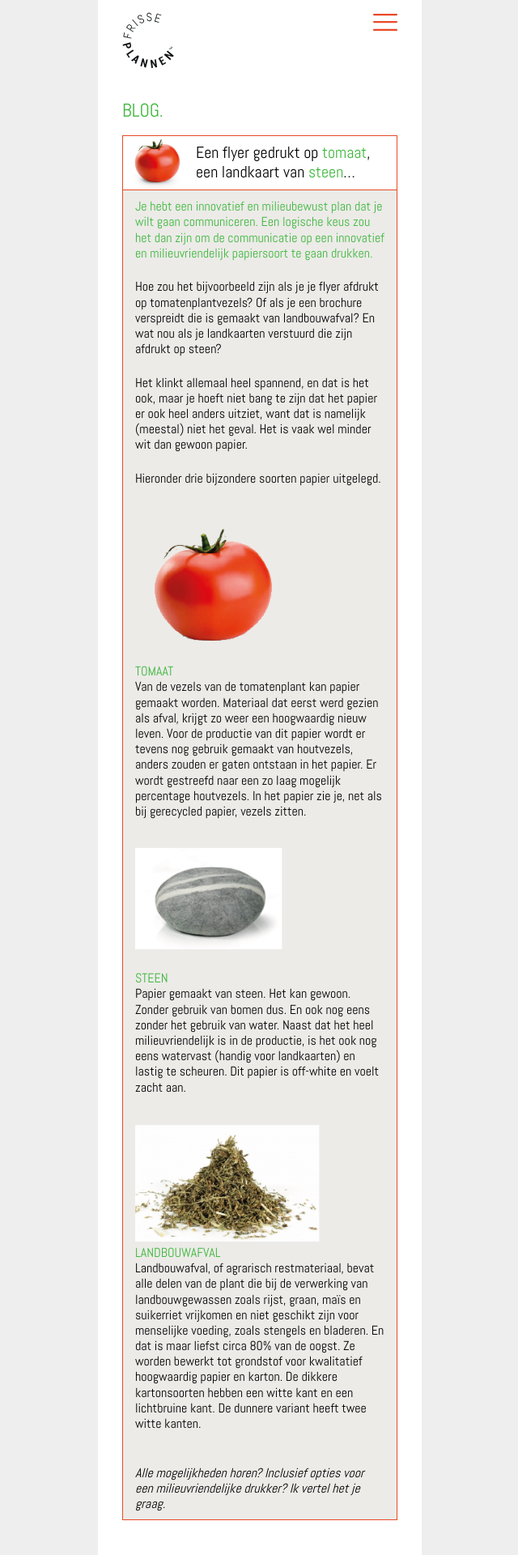
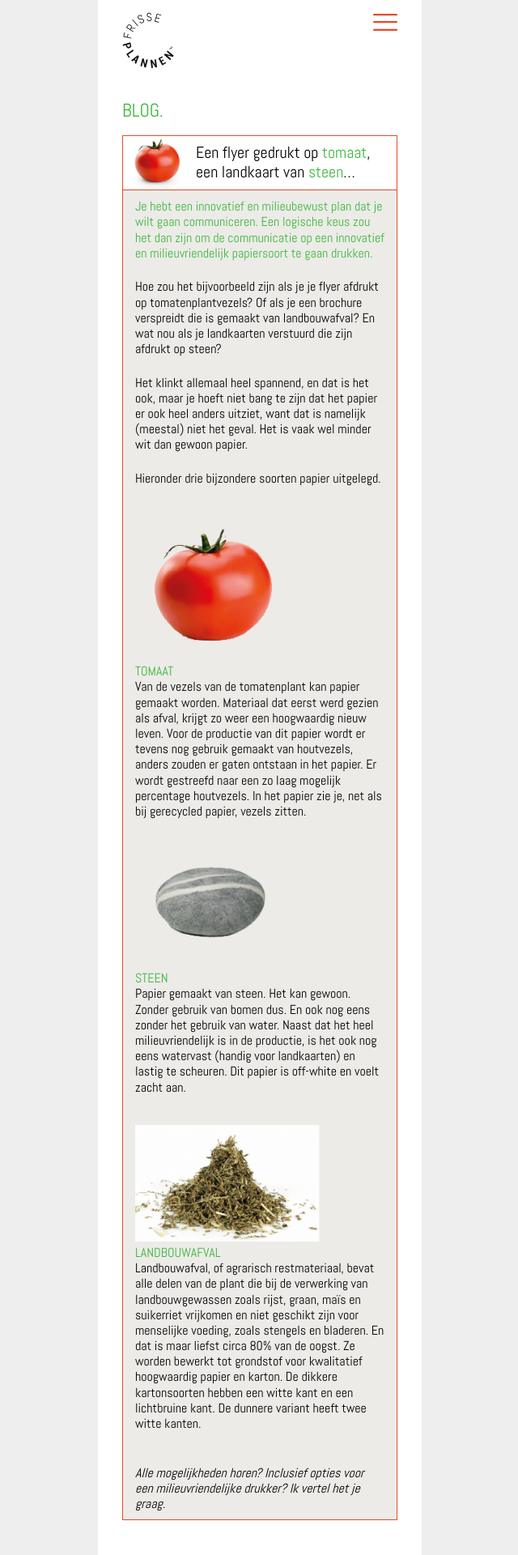
Before and after one commit to jhvanderschee/carli_d, a Jekyll site: the page built from _articles/blog-steen--en-tomaatpapier.md, in a window 1280 px wide. Shown: the top 1920 px of the page at 81% size, without its empty margins (319-959 px from the left). Built offline with Jekyll 4.4.1, drawn with Linux system fonts in a browser that asks for light colours.

Commit message:
Updated 2 files via CloudCannon

```diff
--- a/_articles/blog-steen--en-tomaatpapier.md
+++ b/_articles/blog-steen--en-tomaatpapier.md
@@ -16,7 +16,7 @@ Hieronder drie bijzondere soorten papier uitgelegd. &nbsp;
 
 ![](/uploads/blog-steenpapier-29.png)<br>**TOMAAT**<br>Van de vezels van de tomatenplant kan papier gemaakt worden. Materiaal dat eerst werd gezien als afval, krijgt zo weer een hoogwaardig nieuw leven. Voor de productie van dit papier wordt er tevens nog gebruik gemaakt van houtvezels, anders zouden er gaten ontstaan in het papier. Er wordt gestreefd naar een zo laag mogelijk percentage houtvezels. In het papier zie je, net als bij gerecycled papier, vezels zitten.&nbsp;
 
-![](/uploads/blog-steenpapier-27.png)
+![](/uploads/blog-steenpapier-30.png)
 
 **STEEN**<br>Papier gemaakt van steen. Het kan gewoon. Zonder gebruik van bomen dus. En ook nog eens zonder het gebruik van water. Naast dat het heel milieuvriendelijk is in de productie, is het ook nog eens watervast (handig voor landkaarten) en lastig te scheuren. Dit papier is off-white en voelt zacht aan.
 
```
Also changed, not shown: uploads/blog-steenpapier-30.png (added).
